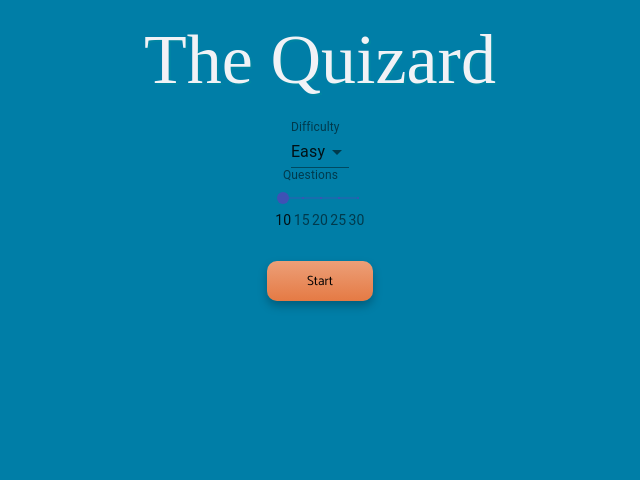
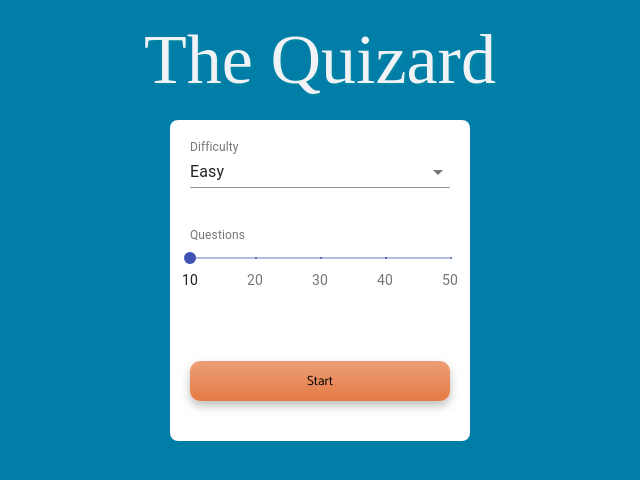
Before and after one commit to Stef-Lev/inquizitive, a React (Create React App) app: page / in a window 1280 px wide. Shown: the top 480 px of the page, without its empty margins (320-960 px from the left). Built offline with nearby package versions, Linux system fonts and the light colour scheme; a web font is replaced by a local one.

Commit message:
fixed question controls

```diff
--- a/src/App.styles.ts
+++ b/src/App.styles.ts
@@ -55,7 +55,7 @@ export const Wrapper = styled.div`
     padding: 0 40px;
   }
   .start {
-    max-width: 200px;
+    max-width: 100%;
   }
 
   @media screen and (max-width: 600px) {
--- a/src/App.tsx
+++ b/src/App.tsx
@@ -6,6 +6,7 @@ import { GlobalStyle, Wrapper } from './App.styles';
 import SpinLoader from './components/SpinLoader';
 import DifficultyControl from './components/DifficultyControl';
 import QNumControl from './components/QNumControl';
+import { ControlsContainer } from './components/Controls.styles';
 
 export type AnswerObject = {
   question: string;
@@ -86,13 +87,13 @@ const App: React.FC = () => {
       <Wrapper>
         <h1>The Quizard</h1>
         {gameOver || userAnswers.length === questionsAmount ? (
-          <>
+          <ControlsContainer>
             <DifficultyControl difficulty={difficulty} onChange={changeDiff} />
             <QNumControl amount={questionsAmount} onChange={changeAmount} />
             <button className='start' onClick={startQuiz}>
               Start
           </button>
-          </>
+          </ControlsContainer>
         ) : null}
 
         {!gameOver ? <p className='score'>Score: {score}</p> : null}
--- /dev/null
+++ b/src/components/Controls.styles.ts
@@ -0,0 +1,13 @@
+import styled from 'styled-components';
+
+export const ControlsContainer = styled.div`
+    display: flex;
+    background-color: white;
+    border-radius: 8px;
+    padding: 20px;
+    flex-direction: column;
+    justify-content: space-between;
+    gap: 40px;
+    width: 300px;
+
+`;
--- a/src/components/DifficultyControl.styles.ts
+++ /dev/null
@@ -1,5 +0,0 @@
-import styled from 'styled-components';
-
-export const CustomSelect = styled.div`
-
-`;
--- a/src/components/DifficultyControl.tsx
+++ b/src/components/DifficultyControl.tsx
@@ -1,5 +1,4 @@
 import React from 'react';
-import { CustomSelect } from './DifficultyControl.styles';
 import InputLabel from '@material-ui/core/InputLabel';
 import MenuItem from '@material-ui/core/MenuItem';
 import FormControl from '@material-ui/core/FormControl';
@@ -17,14 +16,7 @@ const DifficultyControl = (props: Props) => {
     }
 
     return (
-        <CustomSelect>
-            {/* <label htmlFor="difficulty">Choose :</label>
-
-            <select name="difficulty" id="difficulty" onChange={handleDiff}>
-                <option value="easy">Easy</option>
-                <option value="medium">Medium</option>
-                <option value="hard">Hard</option>
-            </select> */}
+        <>
             <FormControl>
                 <InputLabel id="demo-simple-select-label">Difficulty</InputLabel>
                 <Select
@@ -38,7 +30,7 @@ const DifficultyControl = (props: Props) => {
                     <MenuItem value="hard">Hard</MenuItem>
                 </Select>
             </FormControl>
-        </CustomSelect>
+        </>
     )
 }
 
--- a/src/components/QNumControl.tsx
+++ b/src/components/QNumControl.tsx
@@ -14,39 +14,40 @@ const marks = [
         label: '10'
     },
     {
-        value: 15,
-        label: '15'
-    },
-    {
         value: 20,
         label: '20'
     },
     {
-        value: 25,
-        label: '25'
+        value: 30,
+        label: '30'
     },
     {
-        value: 30,
-        label: '30'
+        value: 40,
+        label: '40'
+    },
+    {
+        value: 50,
+        label: '50'
     }
 ];
 
 const QNumControl = (props: Props) => {
 
-    const handleAmount = (ev: any) => {
-        props.onChange(ev.target.value);
+    const handleAmount = (ev: any, value: any) => {
+        props.onChange(value);
+        console.log(value);
     }
 
     return (
-        <div>
+        <div id='question-slider'>
             <InputLabel id="demo-simple-select-label" shrink={true}>Questions</InputLabel>
             <Slider
                 defaultValue={10}
                 step={5}
                 min={10}
-                max={30}
+                max={50}
                 marks={marks}
-                onChange={handleAmount}
+                onChangeCommitted={handleAmount}
                 valueLabelDisplay="off"
             />
         </div>
```
